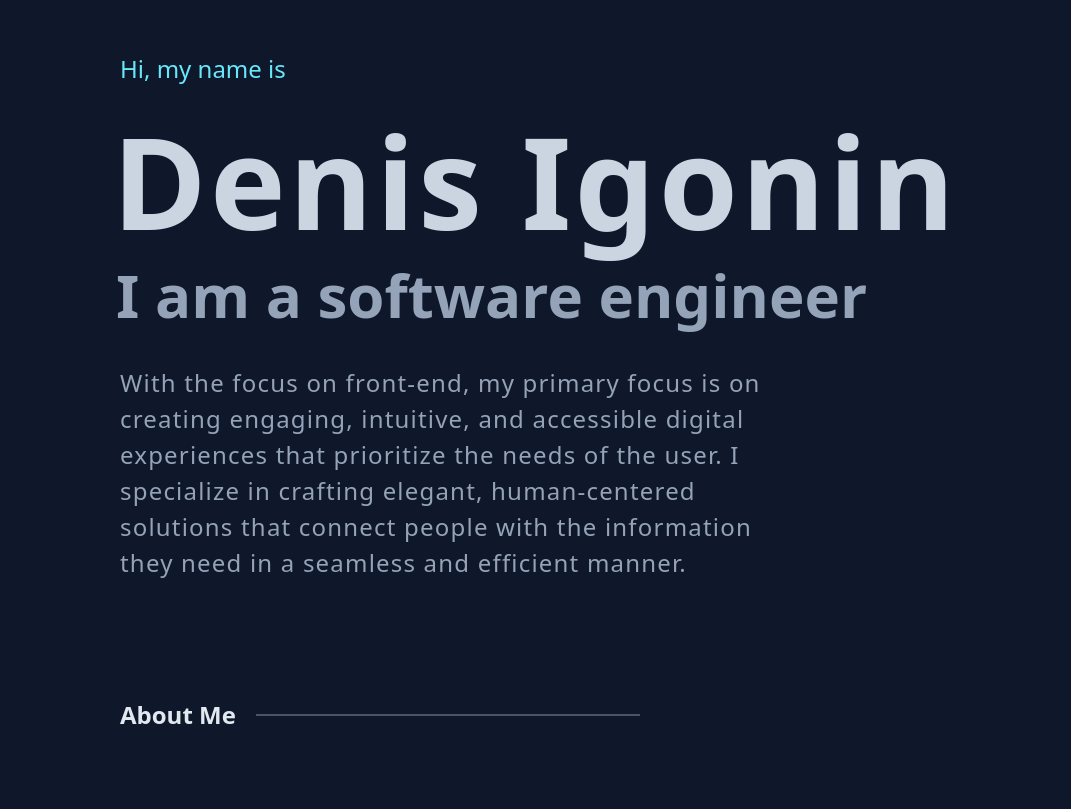
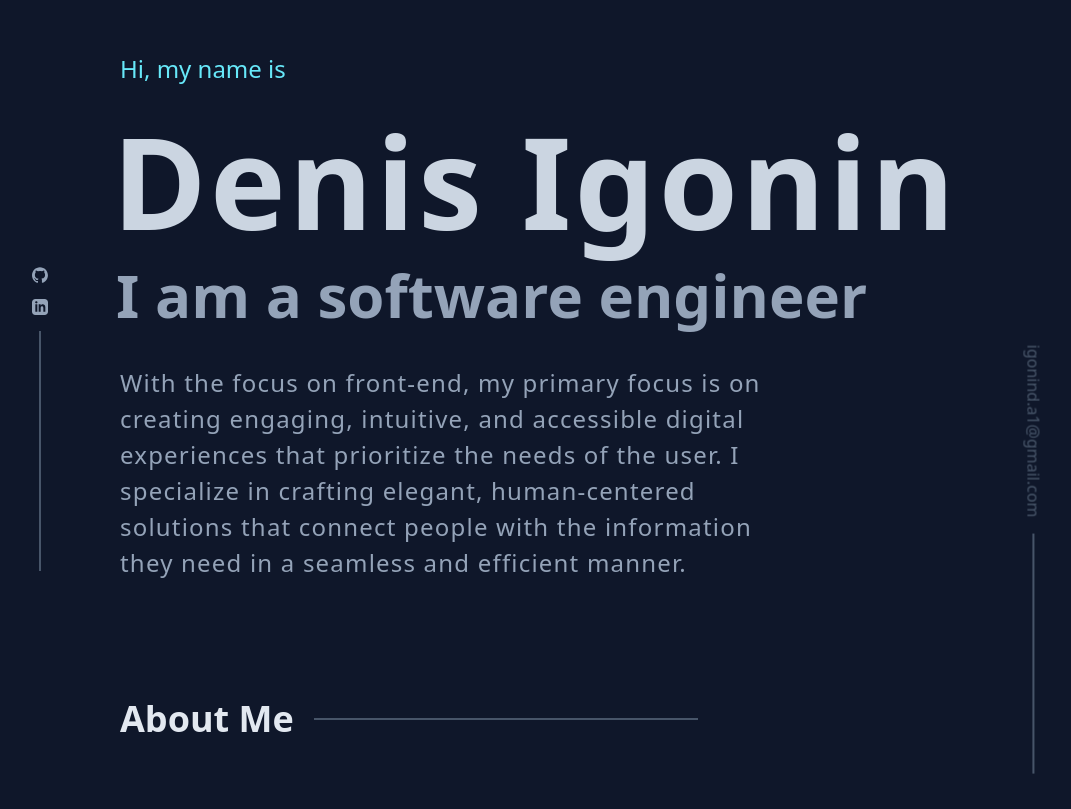
Before and after one commit to SUSocean/portfolio-v2, a React (Create React App) app: page / in a window 1280 px wide. Shown: the part 101-910 px from the top of the page, without its empty margins (8-1079 px from the left). Built offline with nearby package versions, Linux system fonts and the light colour scheme.

Commit message:
media links

```diff
--- a/src/App.js
+++ b/src/App.js
@@ -5,6 +5,7 @@ import About from './components/About';
 import Work from './components/Work';
 import Contact from './components/Contact';
 import Footer from './components/Footer';
+import MediaLinks from './components/MediaLinks';
 function App() {
   return (
     <>
@@ -16,6 +17,7 @@ function App() {
         <Contact />
       </main>
       <Footer />
+      <MediaLinks />
     </>
   );
 }
--- a/src/components/About.js
+++ b/src/components/About.js
@@ -5,17 +5,17 @@ const About = () => {
     return (
         <section id="about" className="mb-32 mx-auto w-5/6 max-w-5xl scroll-mt-24">
             <div className='flex place-items-center gap-5 mb-20'>
-                <h3 className="text-slate-200 text-2xl font-semibold sm:4xl">About Me</h3>
+                <h3 className="text-slate-200 text-2xl font-semibold sm:text-4xl">About Me</h3>
                 <span className='w-72 h-0.5 bg-slate-600 sm:w-96'></span>
             </div>
 
 
             <div className='flex flex-col gap-7 lg:flex-row lg:justify-between'>
                 <div className='mb-16 lg:w-3/6'>
-                    <article className="mb-6 text-slate-400 text-xl tracking-normal leading-8 sm:2xl sm:leading-9 sm:tracking-wider">
+                    <article className="mb-6 text-slate-400 text-xl tracking-normal leading-8 sm:text-2xl sm:leading-9 sm:tracking-wider">
                         Hello! My name is Denis. From responsive layouts to custom animations and interactive features, I am dedicated to staying up-to-date with the latest industry standards and best practices, in order to ensure that every project I work on is not only visually stunning, but also optimized for performance, accessibility, and user experience.
                     </article>
-                    <p className="text-slate-400 text-xl tracking-normal leading-8 mb-5 sm:2xl sm:leading-9 sm:tracking-wider">Here are a few technologies I have been working with recently:</p>
+                    <p className="text-slate-400 text-xl tracking-normal leading-8 mb-5 sm:text-2xl sm:leading-9 sm:tracking-wider">Here are a few technologies I have been working with recently:</p>
                     <div className='flex gap-10'>
                         <div>
                             <div className='flex place-items-center gap-3'><FontAwesomeIcon icon={faSquare} className='text-cyan-300 text-sm' /> <span className='text-slate-400'>{`JavaScript(ES6+)`}</span></div>
--- a/src/components/Header.js
+++ b/src/components/Header.js
@@ -37,7 +37,7 @@ export const Header = () => {
                     <a href="#work"><li className="mr-16 p-2 cursor-pointer hover:text-cyan-300 transition-all duration-300">Work</li></a>
                     <a href="#contact"><li className="mr-16 p-2 cursor-pointer hover:text-cyan-300 transition-all duration-300">Contact</li></a>
                     <li className='relative z-20 mx-auto w-min h-min'>
-                        <a className='z-10 flex justify-center place-items-center border-2 bg-slate-900 border-cyan-300 px-7 w-36 h-11 mx-auto py-2 rounded-md text-cyan-300 cursor-pointer hover:-translate-x-1 hover:-translate-y-1 transition-all duration-200'>
+                        <a target="_blank" href='https://github.com/SUSocean/Resume/blob/main/CV.pdf' className='z-10 flex justify-center place-items-center border-2 bg-slate-900 border-cyan-300 px-7 w-36 h-11 mx-auto py-2 rounded-md text-cyan-300 cursor-pointer hover:-translate-x-1 hover:-translate-y-1 transition-all duration-200'>
                             Resume
                         </a>
                         <span className='rounded-md absolute top-0 left-0 w-full h-full bg-cyan-300 -z-10'></span>
@@ -57,7 +57,7 @@ export const Header = () => {
                     <li className="p-2 cursor-pointer hover:text-cyan-300 transition-all duration-300"><a href="#work" onClick={handleClick}>Work</a></li>
                     <li className="p-2 cursor-pointer hover:text-cyan-300 transition-all duration-300"><a href="#contact" onClick={handleClick}>Contact</a></li>
                     <li onClick={handleClick} className='relative z-20 mx-auto w-min h-min'>
-                        <a className='z-10 flex justify-center place-items-center border-2 bg-slate-800 border-cyan-300 px-7 w-40 h-14 mx-auto py-2 rounded-md text-cyan-300 cursor-pointer hover:-translate-x-1 hover:-translate-y-1 transition-all duration-200'>
+                        <a target="_blank" href='https://github.com/SUSocean/Resume/blob/main/CV.pdf' className='z-10 flex justify-center place-items-center border-2 bg-slate-800 border-cyan-300 px-7 w-40 h-14 mx-auto py-2 rounded-md text-cyan-300 cursor-pointer hover:-translate-x-1 hover:-translate-y-1 transition-all duration-200'>
                             Resume
                         </a>
                         <span className='rounded-md absolute top-0 left-0 w-full h-full bg-cyan-300 -z-10'></span>
--- /dev/null
+++ b/src/components/MediaLinks.js
@@ -0,0 +1,31 @@
+import { useState } from "react"
+
+const MediaLinks = () => {
+    const [gitHovered, setGitHovered] = useState(false)
+    const [linkHovered, setLinkHovered] = useState(false)
+    return (
+        <>
+            <div className="fixed hidden left-10 bottom-32 lg:block">
+                <div onMouseEnter={() => setGitHovered(true)} onMouseLeave={() => setGitHovered(false)} className='w-4 h-4 cursor-pointer mb-4'>
+                    <a target="_blak" href="https://github.com/SUSocean">
+                        <svg viewBox="0 0 98 96" xmlns="http://www.w3.org/2000/svg" width="100%" height="100%">
+                            <path d="M48.854 0C21.839 0 0 22 0 49.217c0 21.756 13.993 40.172 33.405 46.69 2.427.49 3.316-1.059 3.316-2.362 0-1.141-.08-5.052-.08-9.127-13.59 2.934-16.42-5.867-16.42-5.867-2.184-5.704-5.42-7.17-5.42-7.17-4.448-3.015.324-3.015.324-3.015 4.934.326 7.523 5.052 7.523 5.052 4.367 7.496 11.404 5.378 14.235 4.074.404-3.178 1.699-5.378 3.074-6.6-10.839-1.141-22.243-5.378-22.243-24.283 0-5.378 1.94-9.778 5.014-13.2-.485-1.222-2.184-6.275.486-13.038 0 0 4.125-1.304 13.426 5.052a46.97 46.97 0 0 1 12.214-1.63c4.125 0 8.33.571 12.213 1.63 9.302-6.356 13.427-5.052 13.427-5.052 2.67 6.763.97 11.816.485 13.038 3.155 3.422 5.015 7.822 5.015 13.2 0 18.905-11.404 23.06-22.324 24.283 1.78 1.548 3.316 4.481 3.316 9.126 0 6.6-.08 11.897-.08 13.526 0 1.304.89 2.853 3.316 2.364 19.412-6.52 33.405-24.935 33.405-46.691C97.707 22 75.788 0 48.854 0z" fill={gitHovered ? '#4DD0E1' : 'rgb(148 163 184)'} />
+                        </svg>
+                    </a>
+                </div>
+                <div onMouseEnter={() => setLinkHovered(true)} onMouseLeave={() => setLinkHovered(false)} className='w-4 h-4 cursor-pointer mb-4'>
+                    <a target="_black" href="https://www.linkedin.com/in/denis-igonin-289a66205/">
+                        <svg xmlns="http://www.w3.org/2000/svg" width="100%" height="100%" viewBox="0 0 24 24"><path d="M19 0h-14c-2.761 0-5 2.239-5 5v14c0 2.761 2.239 5 5 5h14c2.762 0 5-2.239 5-5v-14c0-2.761-2.238-5-5-5zm-11 19h-3v-11h3v11zm-1.5-12.268c-.966 0-1.75-.79-1.75-1.764s.784-1.764 1.75-1.764 1.75.79 1.75 1.764-.783 1.764-1.75 1.764zm13.5 12.268h-3v-5.604c0-3.368-4-3.113-4 0v5.604h-3v-11h3v1.765c1.396-2.586 7-2.777 7 2.476v6.759z" fill={linkHovered ? '#4DD0E1' : 'rgb(148 163 184)'} /></svg>
+                    </a>
+                </div>
+                <div className="w-0.5 h-60 bg-slate-600 mx-auto"></div>
+            </div>
+            <div className="rotate-90 gap-4 items-center fixed hidden right-6 bottom-32 lg:flex">
+                <a href="mailto:igonind.a1@gmail.com" className="text-slate-600 hover:text-cyan-300 ">igonind.a1@gmail.com</a>
+                <div className="w-60 h-0.5 bg-slate-600 mx-auto"></div>
+            </div>
+        </>
+    )
+}
+
+export default MediaLinks
--- a/src/output.css
+++ b/src/output.css
@@ -583,8 +583,16 @@ video {
   position: relative;
 }
 
+.bottom-32 {
+  bottom: 8rem;
+}
+
 .left-0 {
   left: 0px;
+}
+
+.left-10 {
+  left: 2.5rem;
 }
 
 .right-0 {
@@ -593,6 +601,18 @@ video {
 
 .top-0 {
   top: 0px;
+}
+
+.right-10 {
+  right: 2.5rem;
+}
+
+.right-5 {
+  right: 1.25rem;
+}
+
+.right-6 {
+  right: 1.5rem;
 }
 
 .-z-10 {
@@ -638,6 +658,10 @@ video {
 
 .mb-32 {
   margin-bottom: 8rem;
+}
+
+.mb-4 {
+  margin-bottom: 1rem;
 }
 
 .mb-5 {
@@ -696,8 +720,12 @@ video {
   height: 6rem;
 }
 
-.h-5 {
-  height: 1.25rem;
+.h-4 {
+  height: 1rem;
+}
+
+.h-60 {
+  height: 15rem;
 }
 
 .h-96 {
@@ -717,20 +745,20 @@ video {
   height: 100vh;
 }
 
-.h-3 {
-  height: 0.75rem;
-}
-
-.h-4 {
-  height: 1rem;
-}
-
 .min-h-\[calc\(100vh-116px\)\] {
   min-height: calc(100vh - 116px);
 }
 
 .min-h-screen {
   min-height: 100vh;
+}
+
+.w-0 {
+  width: 0px;
+}
+
+.w-0\.5 {
+  width: 0.125rem;
 }
 
 .w-10 {
@@ -749,12 +777,12 @@ video {
   width: 9rem;
 }
 
+.w-4 {
+  width: 1rem;
+}
+
 .w-40 {
   width: 10rem;
-}
-
-.w-5 {
-  width: 1.25rem;
 }
 
 .w-5\/6 {
@@ -774,12 +802,8 @@ video {
   width: min-content;
 }
 
-.w-3 {
-  width: 0.75rem;
-}
-
-.w-4 {
-  width: 1rem;
+.w-60 {
+  width: 15rem;
 }
 
 .max-w-2xl {
@@ -814,6 +838,18 @@ video {
 
 .translate-y-7 {
   --tw-translate-y: 1.75rem;
+  -webkit-transform: translate(var(--tw-translate-x), var(--tw-translate-y)) rotate(var(--tw-rotate)) skewX(var(--tw-skew-x)) skewY(var(--tw-skew-y)) scaleX(var(--tw-scale-x)) scaleY(var(--tw-scale-y));
+          transform: translate(var(--tw-translate-x), var(--tw-translate-y)) rotate(var(--tw-rotate)) skewX(var(--tw-skew-x)) skewY(var(--tw-skew-y)) scaleX(var(--tw-scale-x)) scaleY(var(--tw-scale-y));
+}
+
+.rotate-45 {
+  --tw-rotate: 45deg;
+  -webkit-transform: translate(var(--tw-translate-x), var(--tw-translate-y)) rotate(var(--tw-rotate)) skewX(var(--tw-skew-x)) skewY(var(--tw-skew-y)) scaleX(var(--tw-scale-x)) scaleY(var(--tw-scale-y));
+          transform: translate(var(--tw-translate-x), var(--tw-translate-y)) rotate(var(--tw-rotate)) skewX(var(--tw-skew-x)) skewY(var(--tw-skew-y)) scaleX(var(--tw-scale-x)) scaleY(var(--tw-scale-y));
+}
+
+.rotate-90 {
+  --tw-rotate: 90deg;
   -webkit-transform: translate(var(--tw-translate-x), var(--tw-translate-y)) rotate(var(--tw-rotate)) skewX(var(--tw-skew-x)) skewY(var(--tw-skew-y)) scaleX(var(--tw-scale-x)) scaleY(var(--tw-scale-y));
           transform: translate(var(--tw-translate-x), var(--tw-translate-y)) rotate(var(--tw-rotate)) skewX(var(--tw-skew-x)) skewY(var(--tw-skew-y)) scaleX(var(--tw-scale-x)) scaleY(var(--tw-scale-y));
 }
@@ -957,12 +993,20 @@ video {
   gap: 1.75rem;
 }
 
+.gap-4 {
+  gap: 1rem;
+}
+
 .place-self-center {
   place-self: center;
 }
 
 .rounded-md {
   border-radius: 0.375rem;
+}
+
+.border {
+  border-width: 1px;
 }
 
 .border-2 {
@@ -1001,6 +1045,11 @@ video {
 .bg-slate-900 {
   --tw-bg-opacity: 1;
   background-color: rgb(15 23 42 / var(--tw-bg-opacity));
+}
+
+.bg-red-300 {
+  --tw-bg-opacity: 1;
+  background-color: rgb(252 165 165 / var(--tw-bg-opacity));
 }
 
 .object-cover {
@@ -1135,6 +1184,11 @@ video {
 .text-slate-400 {
   --tw-text-opacity: 1;
   color: rgb(148 163 184 / var(--tw-text-opacity));
+}
+
+.text-slate-600 {
+  --tw-text-opacity: 1;
+  color: rgb(71 85 105 / var(--tw-text-opacity));
 }
 
 .opacity-10 {
@@ -1307,11 +1361,6 @@ video {
   color: rgb(103 232 249 / var(--tw-text-opacity));
 }
 
-.hover\:text-cyan-700:hover {
-  --tw-text-opacity: 1;
-  color: rgb(14 116 144 / var(--tw-text-opacity));
-}
-
 @media (min-width: 640px) {
   .sm\:-ml-1 {
     margin-left: -0.25rem;
```
Also changed, not shown: src/components/Footer.js (+9 -4 lines), src/components/Work.js (+5 -5 lines).
